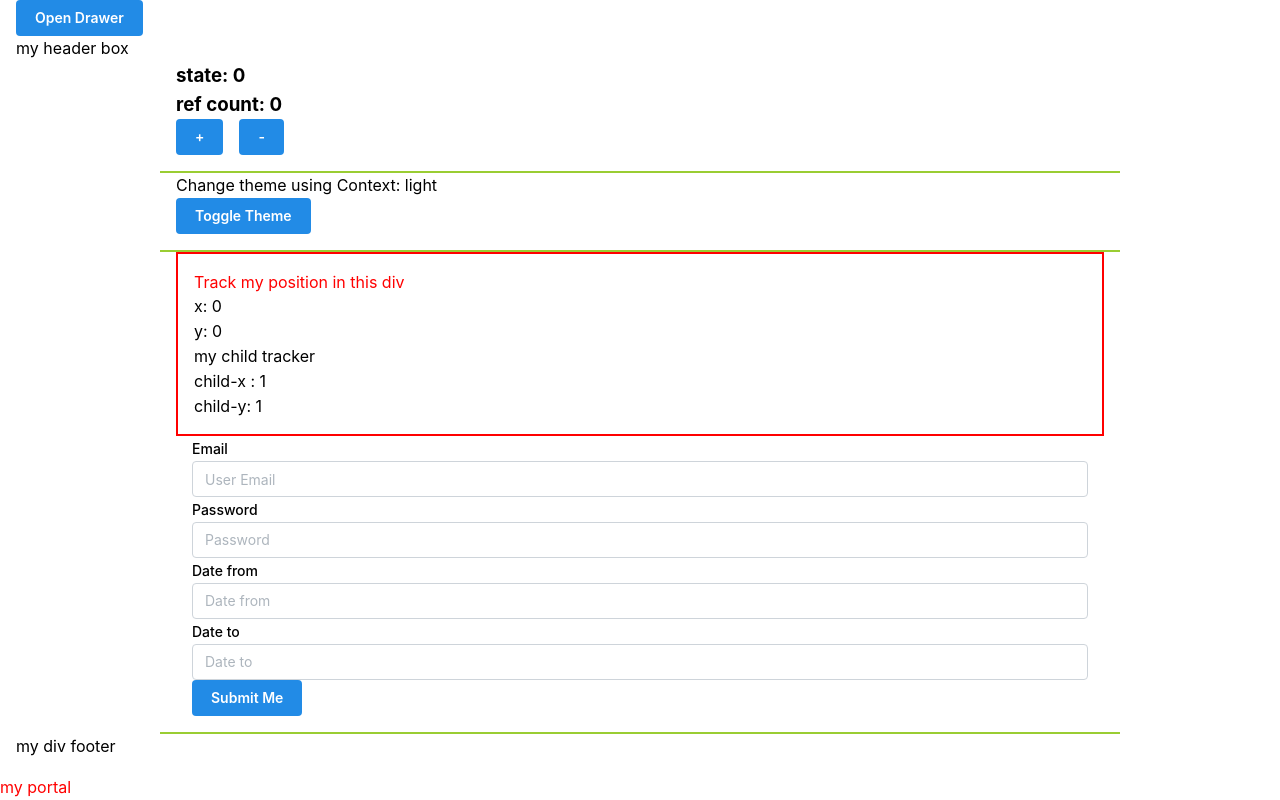
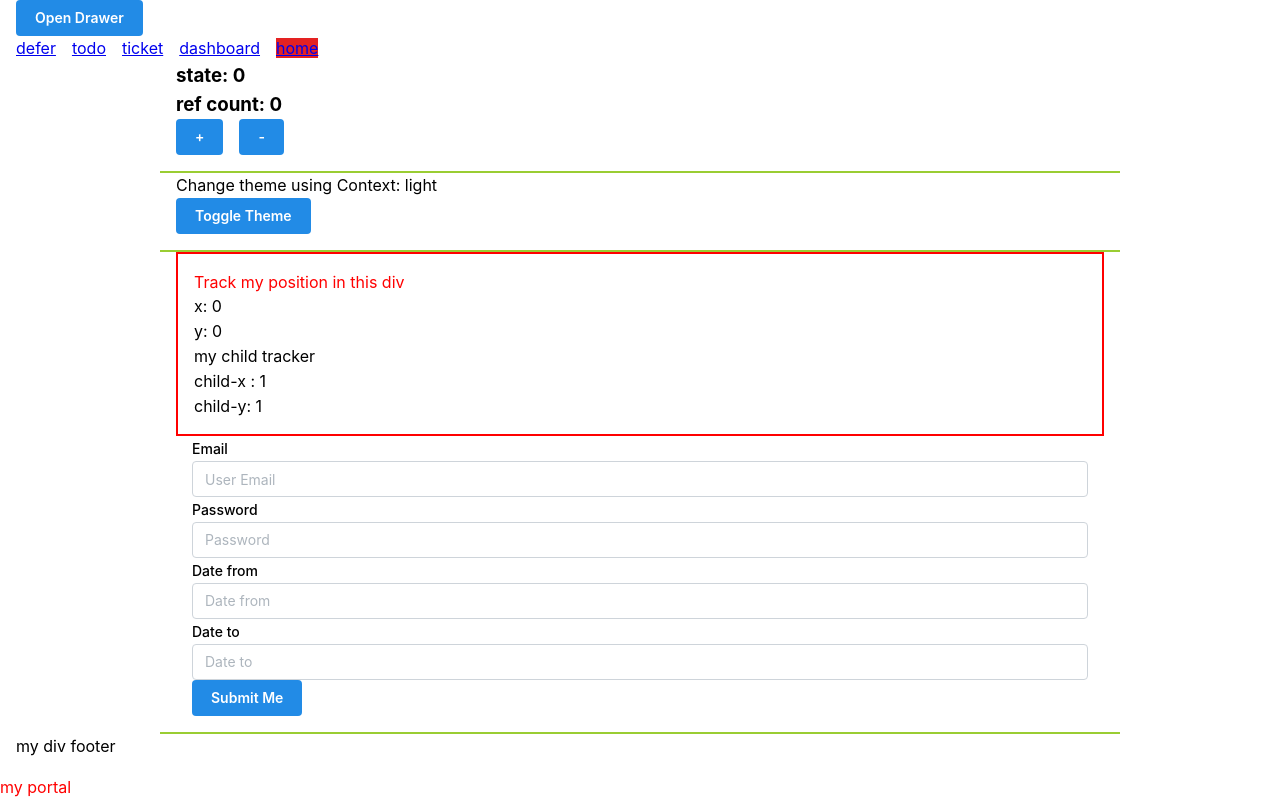
Before and after one commit to namnguyen29/my-react-template, a React (Vite) app: page / in a window 1280 px wide. Built offline with nearby package versions, Linux system fonts and the light colour scheme.

Commit message:
fix sidebar

```diff
--- /dev/null
+++ b/src/app/containers/components/Header/Header.module.scss
@@ -0,0 +1,3 @@
+.active {
+  background-color: #e42222;
+}
--- a/src/app/containers/components/Header/Header.tsx
+++ b/src/app/containers/components/Header/Header.tsx
@@ -1,3 +1,20 @@
+import { NavLink } from 'react-router-dom';
+import styles from './Header.module.scss';
+
 export const Header = () => {
-  return <div>my header box</div>;
+  const navigations = ['defer', 'todo', 'ticket', 'dashboard', ''];
+  return (
+    <div>
+      {navigations.map((nav, idx) => (
+        <NavLink
+          style={{ marginRight: '16px' }}
+          key={`${nav}-${idx}`}
+          to={nav}
+          className={({ isActive }) => (isActive ? styles.active : '')}
+        >
+          {nav === '' ? 'home' : nav}
+        </NavLink>
+      ))}
+    </div>
+  );
 };
--- a/src/app/containers/components/Sidebar/Sidebar.tsx
+++ b/src/app/containers/components/Sidebar/Sidebar.tsx
@@ -23,7 +23,8 @@ export const Sidebar = ({ isOpen, toggleSidebar }: Props) => {
       pathname: 'dashboard',
       hash: 'this-is-my-hash',
       search: createSearchParams({
-        foo: 'bar'
+        foo: 'bar',
+        demo: 'happy'
       }).toString()
     });
   }, [navigate, toggleSidebar]);
--- a/src/app/features/common/pages/Dashboard/Dashboard.tsx
+++ b/src/app/features/common/pages/Dashboard/Dashboard.tsx
@@ -6,6 +6,7 @@ import { Calculator, WatchTimer } from '@app-features/common/components';
 // import { columns, defaultData } from '@app-shared/constants';
 // import { Person } from '@app-shared/types';
 import { useEffect, useRef, useState } from 'react';
+import { useSearchParams } from 'react-router-dom';
 
 export const Dashboard = () => {
   const [isShow, setIsShow] = useState(true);
@@ -18,9 +19,20 @@ export const Dashboard = () => {
   // const changeBorder = (borderClass: string): void => {
   //   containerRef.current?.classList.add(borderClass);
   // };
+  const [searchParams, setSearchParams] = useSearchParams();
 
   useEffect(() => {
+    console.log('before::', Object.fromEntries([...searchParams]));
+    setSearchParams((prev) => {
+      prev.append('test', '1234');
+      prev.append('test0', '4231');
+      return prev;
+    });
+    console.log('after::', Object.fromEntries([...searchParams]));
+
     console.log('ref on page::', containerRef);
+
+    // eslint-disable-next-line react-hooks/exhaustive-deps
   }, []);
 
   return (
--- a/src/app/root.routes.tsx
+++ b/src/app/root.routes.tsx
@@ -48,6 +48,10 @@ export const rootRouter = createBrowserRouter([
             <Defer />
           </ProtectedRoute>
         )
+      },
+      {
+        path: '*',
+        element: <div>oi zoi oi 404 roi</div>
       }
     ]
   },
```
